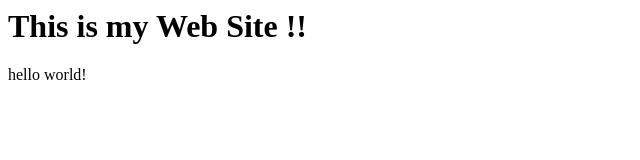
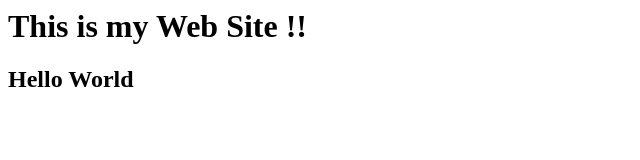
Before and after one commit to asmae-hanine/jsProjects, a plain HTML site: page hello.html in a window 1280 px wide. Shown: the whole page, without its empty margins (0-640 px from the left). Drawn offline with Linux system fonts and the light colour scheme.

Commit message:
add h2 hello.html

```diff
--- a/hello.html
+++ b/hello.html
@@ -1,15 +1,11 @@
 <html lang="en">
-
 <head>
     <meta charset="UTF-8">
     <meta name="viewport" content="width=device-width, initial-scale=1.0">
     <title>Document</title>
 </head>
-
 <body>
     <h1>This is my Web Site !!</h1>
-
-    hello world!
+    <h2>Hello World</h2>
 </body>
-
 </html>
```
